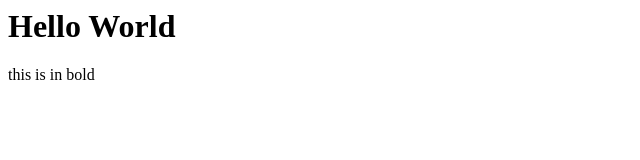
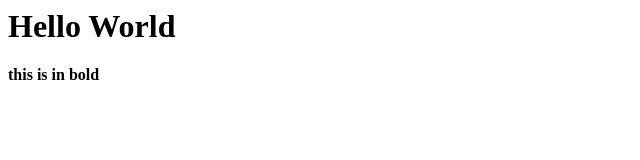
Before and after one commit to smb78998/valencia-github, a plain HTML site: page index.html in a window 1280 px wide. Shown: the full height of the page, 0-640 px from the left. Drawn offline with Linux system fonts and the light colour scheme.

Commit message:
fixed bold tags

```diff
--- a/index.html
+++ b/index.html
@@ -1,2 +1,2 @@
 <h1>Hello World</h1>
-<p>this is in bold</p>
+<b>this is in bold</b>
```
